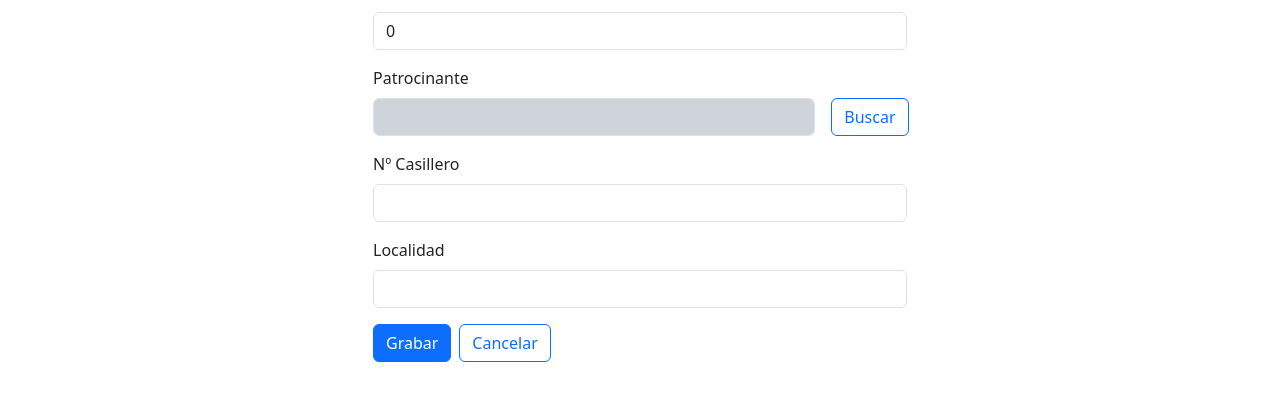
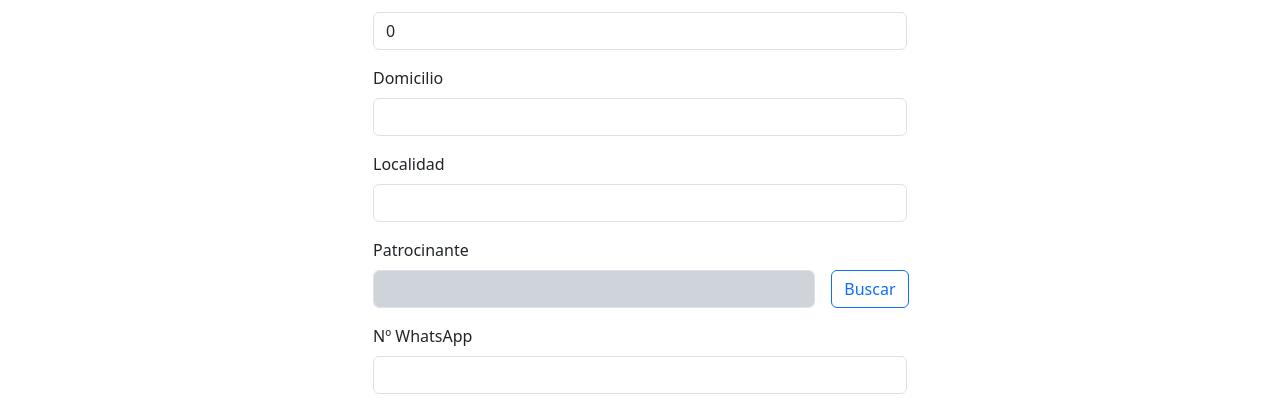
Before and after one commit to Inti-Software/rivendel-client, a React (Vite) app: page /partes/new in a window 1280 px wide. Shown: the part 318-716 px from the top of the page. Built offline with nearby package versions, Linux system fonts and the light colour scheme; no server answers.

Commit message:
Se agrega el campo Domicilio al modelo Parte

```diff
--- a/src/components/Partes/FormFields.jsx
+++ b/src/components/Partes/FormFields.jsx
@@ -16,27 +16,31 @@ const FormFields = ({
   setPatrocinante,
   nroWhatsapp,
   setNroWhatsapp,
+  domicilio,
+  setDomicilio,
   localidad,
   setLocalidad,
   tiposDocumento}) => {
 
   const [showSearchPatrocinante, setShowSearchPatrocinante] = useState(false);
 
-  const onAcceptSearchPatrocinante = (patrocinante) => {
+  const onAcceptSearchPatrocinante = (e, patrocinante) => {
+    e.preventDefault();
     setPatrocinante(patrocinante);
     setShowSearchPatrocinante(false);
   }
 
   useEffect(() => {
     if (patrocinante.id === 0) return;
-    document.getElementById("patrocinante").value = `${patrocinante.nombre} - ${"Matrícula Nº " + patrocinante.nroMatricula}`;
+    document.getElementById("patrocinante").value = `${patrocinante.nombre} - ${"Matr. Nº " + patrocinante.nroMatricula}`;
   }, [patrocinante]);
 
   return (
       <>
         {showSearchPatrocinante && (
           <SearchPatrocinanteDialog handleAccept={onAcceptSearchPatrocinante}
-            handleCancel={() => setShowSearchPatrocinante(false)} />) }
+            handleCancel={() => setShowSearchPatrocinante(false)} />
+          ) }
         <div className="mb-3">
           <label htmlFor="nombre" className="form-label">Nombre</label>
           <input id="nombre" className="form-control" type="text" value={nombre} onChange={(e) => setNombre(e.target.value)} required />
@@ -57,10 +61,18 @@ const FormFields = ({
           <input id="cuil" className="form-control" value={cuil} onChange={(e) => setCuil(e.target.value)} />
         </div>
         <div className="mb-3">
+          <label htmlFor="domicilio" className="form-label">Domicilio</label>
+          <input id="domicilio" className="form-control" value={domicilio} onChange={(e) => setDomicilio(e.target.value)} />
+        </div>
+        <div className="mb-3">
+          <label htmlFor="localidad" className="form-label">Localidad</label>
+          <input id="localidad" className="form-control" value={localidad} onChange={(e) => setLocalidad(e.target.value)} />
+        </div>
+        <div className="mb-3">
           <label htmlFor="patrocinante" className="form-label">Patrocinante</label>
           <div className="row g-3">
             <div className="col-10">
-              <input id="patrocinante" className="form-control bg-dark-subtle" readOnly={true} />
+              <input id="patrocinante" className="form-control bg-dark-subtle" readOnly={true} tabIndex={-1}/>
             </div>
             <div className="col-2">
               <button type="button" className="btn btn-outline-primary me-2" onClick={() => setShowSearchPatrocinante(true)} >Buscar</button>
@@ -68,12 +80,8 @@ const FormFields = ({
           </div>
         </div>
         <div className="mb-3">
-          <label htmlFor="nroWhatsapp" className="form-label">Nº Casillero</label>
+          <label htmlFor="nroWhatsapp" className="form-label">Nº WhatsApp</label>
           <input id="nroWhatsapp" type="number" className="form-control" value={nroWhatsapp} onChange={(e) => setNroWhatsapp(e.target.value)} />
-        </div>
-        <div className="mb-3">
-          <label htmlFor="localidad" className="form-label">Localidad</label>
-          <input id="localidad" className="form-control" value={localidad} onChange={(e) => setLocalidad(e.target.value)} />
         </div>
         <div className="mb-3">
             <button type="submit" className="btn btn-primary me-2">Grabar</button>
--- a/src/components/Partes/PartesGrid.jsx
+++ b/src/components/Partes/PartesGrid.jsx
@@ -25,7 +25,7 @@ const PartesGrid = ({data, currentPage, totalPages, setData, setCurrentPage}) =>
 "patrocinante": "1234 - Juan Pérez"
 	 */
 
-  const headers = ["Documento", "Nombre", "Localidad", "Nº Whatsapp", "Patrocinante", ""];
+  const headers = ["Documento", "Nombre", "Domicilio", "Patrocinante", ""];
 
   const onDeleteRecord = (e, id, sintetico) => {
     e.preventDefault();
@@ -64,8 +64,7 @@ const PartesGrid = ({data, currentPage, totalPages, setData, setCurrentPage}) =>
       columns: [
         `${p.tipoDocumento} ${p.nroDocumento}`,
 				p.nombre,
-				p.localidad,
-				p.nroWhatsapp,
+				p.domicilio,
 				p.patrocinante,
         <>
           <GridEditButton path={`/partes/edit/${p.id}`} />
--- a/src/components/Partes/hooks/useParte.jsx
+++ b/src/components/Partes/hooks/useParte.jsx
@@ -11,6 +11,7 @@ export function useParte(request, accion, getRequest) {
   const [cuil, setCuil] = useState(0);
   const [patrocinante, setPatrocinante] = useState({id: 0, nombre: "", nroMatricula: ""});
   const [nroWhatsapp, setNroWhatsapp] = useState("");
+  const [domicilio, setDomicilio] = useState("");
   const [localidad, setLocalidad] = useState("");
   const [error, setError] = useState(null);
   const navigate = useNavigate();
@@ -47,12 +48,14 @@ export function useParte(request, accion, getRequest) {
     e.preventDefault();
     try {
       const response = await request({
-        id,
         nombre,
-        nroMatricula: idTipoDocumento,
-        domicilio: nroDocumento,
+        idTipoDocumento,
+        nroDocumento,
+        cuil,
+        domicilio,
         localidad,
-        nroCasillero: cuil,
+        idPatrocinante: patrocinante.id,
+        nroWhatsapp,
       });
       if (response.ok) {
         showSuccess(
@@ -64,9 +67,10 @@ export function useParte(request, accion, getRequest) {
         setIdTipoDocumento("");
         setNroDocumento("");
         setCuil("");
-        //setIdPatrocinante(0);
+        setDomicilio("");
+        setLocalidad("");
+        setPatrocinante({id: 0, nombre: "", nroMatricula: ""});
         setNroWhatsapp("");
-        setLocalidad("");
         setError(null);
         navigate("/partes");
       } else {
@@ -93,6 +97,8 @@ export function useParte(request, accion, getRequest) {
       setPatrocinante,
       nroWhatsapp,
       setNroWhatsapp,
+      domicilio,
+      setDomicilio,
       localidad,
       setLocalidad,
     },
```
